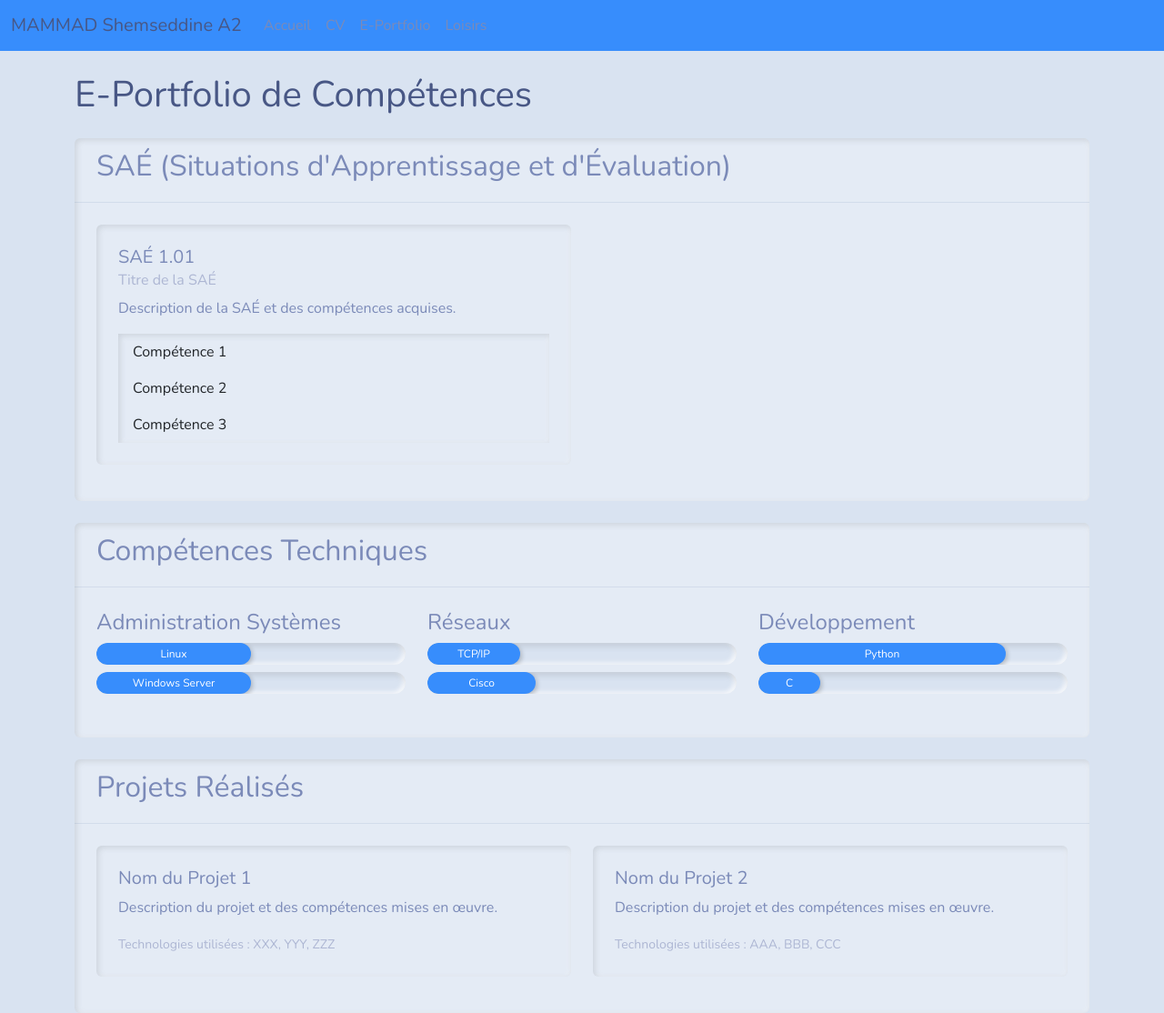
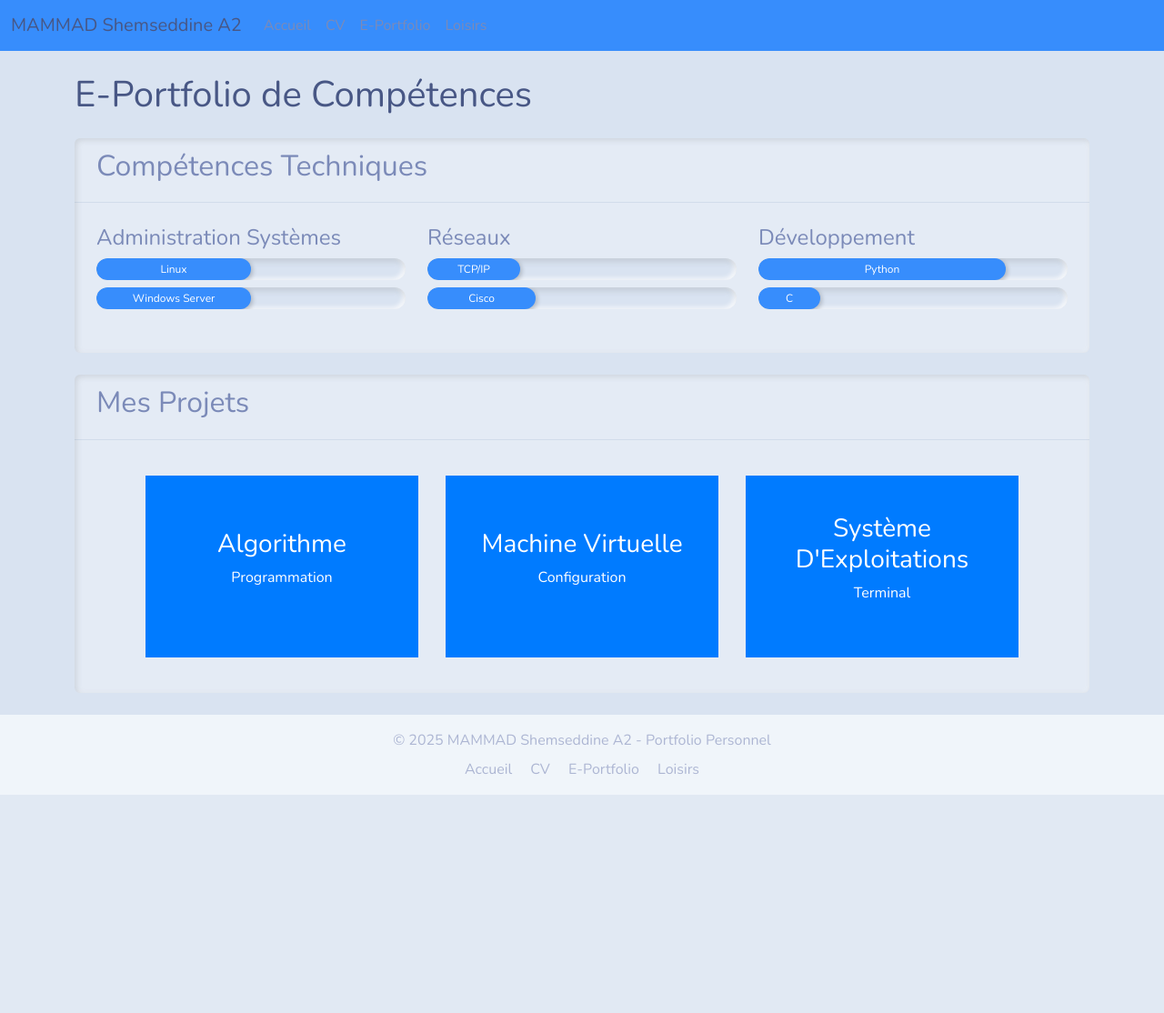
Before and after one commit to Shemseddine-Mammad/SAE1.4, a Symfony app: template templates/shems/portfolio.html.twig in a window 1280 px wide. Shown: the whole page at 91% size. After the commit the page ends 874 px from the top, so only its background shows below. Run offline with Twig, Linux system fonts and the light colour scheme; the template is opened without the code that fills it, so the values that code supplies are empty; some libraries are stand-ins or nearby versions.

Commit message:
sauvegarde 19/01/2025

```diff
--- a/templates/base.html.twig
+++ b/templates/base.html.twig
@@ -7,7 +7,7 @@
     <script src="https://cdn.jsdelivr.net/npm/bootstrap@5.3.0/dist/js/bootstrap.bundle.min.js"></script>
     {% block stylesheets %}{% endblock %}
  </head>
- <body>
+ <body class="d-flex flex-column min-vh-100">
  <nav class="navbar navbar-expand-lg bg-primary" data-bs-theme="dark">
   <div class="container-fluid">
     <a class="navbar-brand" href="{{ path('app_home') }}">MAMMAD Shemseddine A2</a>
@@ -33,6 +33,19 @@
   </div>
 </nav>
     {% block body %}{% endblock %}
+
+    <footer class="footer mt-auto py-3 bg-light">
+      <div class="container text-center">
+        <span class="text-muted">© 2025 MAMMAD Shemseddine A2 - Portfolio Personnel</span>
+        <div class="mt-2">
+          <a href="{{ path('app_home') }}" class="text-muted text-decoration-none mx-2">Accueil</a>
+          <a href="{{ path('app_cv') }}" class="text-muted text-decoration-none mx-2">CV</a>
+          <a href="{{ path('app_portfolio') }}" class="text-muted text-decoration-none mx-2">E-Portfolio</a>
+          <a href="{{ path('app_loisirs') }}" class="text-muted text-decoration-none mx-2">Loisirs</a>
+        </div>
+      </div>
+    </footer>
+
     {% block javascripts %}{% endblock %}
  </body>
 </html>
--- a/templates/shems/home.html.twig
+++ b/templates/shems/home.html.twig
@@ -8,9 +8,9 @@
         <div class="col-md-8 offset-md-2">
             <div class="card">
                 <div class="card-body">
-                    <h1 class="card-title">{{ nom }} {{ prenom }}</h1>
-                    <h3 class="card-subtitle mb-3 text-muted">Groupe {{ groupe }}</h3>
-                    <p class="card-text">Étudiant passionné par les nouvelles technologies et le développement web, je suis actuellement en formation pour devenir un expert en réseaux et télécommunications.</p>
+                    <h1 class="card-title">MAMMAD Shemseddine</h1>
+                    <h3 class="card-subtitle mb-3 text-muted">A2 </h3>
+                    <p class="card-text">Étudiant passionné par les nouvelles technologies et le développement web, je suis actuellement en formation pour obtenir un BUT en réseaux et télécommunications.</p>
                 </div>
             </div>
         </div>
--- a/templates/shems/portfolio.html.twig
+++ b/templates/shems/portfolio.html.twig
@@ -5,33 +5,6 @@
 {% block body %}
 <div class="container mt-4">
     <h1 class="mb-4">E-Portfolio de Compétences</h1>
-
-    <!-- SAÉ Section -->
-    <div class="card mb-4">
-        <div class="card-header">
-            <h2>SAÉ (Situations d'Apprentissage et d'Évaluation)</h2>
-        </div>
-        <div class="card-body">
-            <!-- SAÉ Cards -->
-            <div class="row">
-                <div class="col-md-6 mb-3">
-                    <div class="card h-100">
-                        <div class="card-body">
-                            <h5 class="card-title">SAÉ 1.01</h5>
-                            <h6 class="card-subtitle mb-2 text-muted">Titre de la SAÉ</h6>
-                            <p class="card-text">Description de la SAÉ et des compétences acquises.</p>
-                            <ul class="list-group list-group-flush">
-                                <li class="list-group-item">Compétence 1</li>
-                                <li class="list-group-item">Compétence 2</li>
-                                <li class="list-group-item">Compétence 3</li>
-                            </ul>
-                        </div>
-                    </div>
-                </div>
-                <!-- Ajoutez d'autres SAÉ de la même manière -->
-            </div>
-        </div>
-    </div>
 
     <!-- Compétences Techniques -->
     <div class="card mb-4">
@@ -76,33 +49,113 @@
         </div>
     </div>
 
-    <!-- Projets Réalisés -->
-    <div class="card">
+    <!-- Style pour les cartes qui se retournent -->
+    <style>
+        .flip-card {
+            background-color: transparent;
+            width: 300px;
+            height: 200px;
+            perspective: 1000px;
+            margin: 15px;
+        }
+
+        .flip-card-inner {
+            position: relative;
+            width: 100%;
+            height: 100%;
+            text-align: center;
+            transition: transform 0.8s;
+            transform-style: preserve-3d;
+            cursor: pointer;
+        }
+
+        .flip-card.is-flipped .flip-card-inner {
+            transform: rotateY(180deg);
+        }
+
+        .flip-card-front, .flip-card-back {
+            position: absolute;
+            width: 100%;
+            height: 100%;
+            backface-visibility: hidden;
+            display: flex;
+            align-items: center;
+            justify-content: center;
+            flex-direction: column;
+            padding: 20px;
+        }
+
+        .flip-card-front {
+            background-color: #007bff;
+            color: white;
+        }
+
+        .flip-card-back {
+            background-color: #0056b3;
+            color: white;
+            transform: rotateY(180deg);
+        }
+    </style>
+
+    <!-- Section des cartes qui se retournent -->
+    <div class="card mb-4">
         <div class="card-header">
-            <h2>Projets Réalisés</h2>
+            <h2>Mes Projets</h2>
         </div>
         <div class="card-body">
-            <div class="row">
-                <div class="col-md-6 mb-3">
-                    <div class="card">
-                        <div class="card-body">
-                            <h5 class="card-title">Nom du Projet 1</h5>
-                            <p class="card-text">Description du projet et des compétences mises en œuvre.</p>
-                            <p class="card-text"><small class="text-muted">Technologies utilisées : XXX, YYY, ZZZ</small></p>
+            <div class="d-flex justify-content-center flex-wrap">
+                <!-- Première carte -->
+                <div class="flip-card">
+                    <div class="flip-card-inner">
+                        <div class="flip-card-front">
+                            <h3>Algorithme</h3>
+                            <p>Programmation</p>
+                        </div>
+                        <div class="flip-card-back">
+                            <a href="{{ asset('preuve/AC13_03Traduire_un_algorithme_dans_un_langage_et_pour_un_environnement_donné.pdf') }}" target="_blank"> <h3>Preuve</h3> </a>
+                            <p>Traduction d'algorithme en Python </p>
                         </div>
                     </div>
                 </div>
-                <div class="col-md-6 mb-3">
-                    <div class="card">
-                        <div class="card-body">
-                            <h5 class="card-title">Nom du Projet 2</h5>
-                            <p class="card-text">Description du projet et des compétences mises en œuvre.</p>
-                            <p class="card-text"><small class="text-muted">Technologies utilisées : AAA, BBB, CCC</small></p>
+
+                <!-- Deuxième carte -->
+                <div class="flip-card">
+                    <div class="flip-card-inner">
+                        <div class="flip-card-front">
+                            <h3>Machine Virtuelle </h3>
+                            <p>Configuration</p>
+                        </div>
+                        <div class="flip-card-back">
+                        <a href="{{ asset('preuve/AC11_06.pdf') }}" target="_blank"> <h3>Preuve</h3> </a>
+                            <p>client Ubuntu, Client Windows 7, serveur Ubuntu</p>
+                        </div>
+                    </div>
+                </div>
+
+                <!-- Troisième carte -->
+                <div class="flip-card">
+                    <div class="flip-card-inner">
+                        <div class="flip-card-front">
+                            <h3>Système D'Exploitations</h3>
+                            <p>Terminal</p>
+                        </div>
+                        <div class="flip-card-back">
+                            <a href="{{ asset('preuve/AC13_01.pdf') }}" target="_blank"> <h3>Preuve</h3> </a>
+                            <p>Utilisation de différente commande dans des terminals Linux ou Windows</p>
                         </div>
                     </div>
                 </div>
             </div>
         </div>
     </div>
+
+    <!-- Script pour le retournement des cartes -->
+    <script>
+        document.querySelectorAll('.flip-card').forEach(card => {
+            card.addEventListener('click', () => {
+                card.classList.toggle('is-flipped');
+            });
+        });
+    </script>
 </div>
 {% endblock %}
```
Also changed, not shown: templates/shems/cv.html.twig (+71 -13 lines), templates/shems/loisirs.html.twig (+7 -7 lines), public/image/jeu-video-visu.jpg (added), public/image/voyage.jpg (added), 5 other files.
